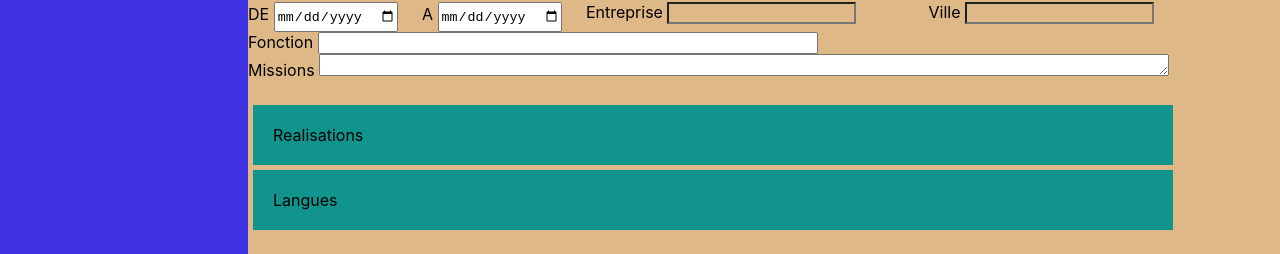
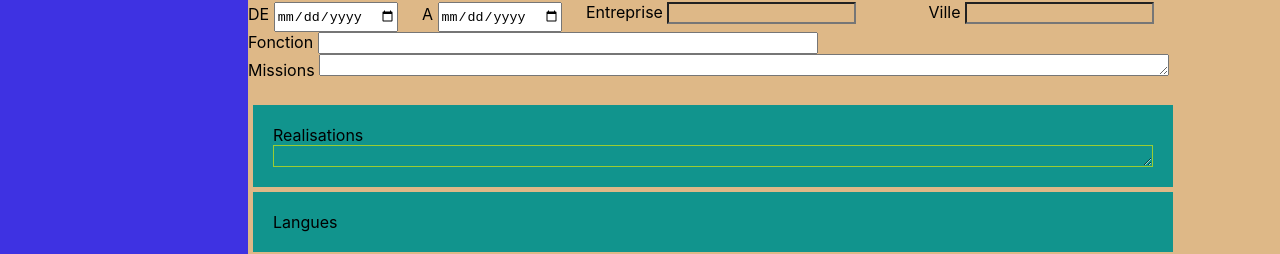
Before and after one commit to bigzeus007/cv-creator.github.io, a React (Create React App) app: page / in a window 1280 px wide. Shown: the part 570-824 px from the top of the page. Built offline with nearby package versions, Linux system fonts and the light colour scheme.

Commit message:
React CV CREATOR
AJOUT fonction REALISATION the same as PROFIL

```diff
--- a/src/App.js
+++ b/src/App.js
@@ -14,11 +14,12 @@ function App() {
   const [profil,setProfil]=useState("");
   const [addFormation,setAddFormation]=useState([{index:0, titre:"1", contenu:""}]);
   const [addExperience,setAddExperience]=useState([{index:0, titre:"1", contenu:""}]);
+  const [realisation,setRealisation]=useState("");
 
 
   return (
     <div className="App" >
-      <Outils addFormation={addFormation} setAddFormation={setAddFormation} profil={profil} setProfil={setProfil} addExperience={addExperience} setAddExperience={setAddExperience}/>
+      <Outils addFormation={addFormation} setAddFormation={setAddFormation} profil={profil} setProfil={setProfil} addExperience={addExperience} setAddExperience={setAddExperience} realisation={realisation} setRealisation={setRealisation}/>
       <div className="monCV">
         <Entete />
         <div className="corpsCV">
@@ -26,7 +27,7 @@ function App() {
             <Profil profil={profil} setProfil={setProfil}/>
             <Formation addFormation={addFormation} setAddFormation={setAddFormation}/>
             <Experiences addExperience={addExperience} setAddExperience={setAddExperience}/>
-            <Realisations />
+            <Realisations realisation={realisation} setRealisation={setRealisation} />
             <Langues />
 
           </div>
--- a/src/Components/Outils.js
+++ b/src/Components/Outils.js
@@ -1,7 +1,7 @@
 import React, { useEffect, useState } from 'react';
 import App from '../App';
 
-function Outils({addFormation, setAddFormation,profil,setProfil,addExperience,setAddExperience}) {
+function Outils({addFormation, setAddFormation,profil,setProfil,addExperience,setAddExperience,realisation,setRealisation}) {
     let a=addFormation.length
     useEffect(()=>{
 
@@ -30,7 +30,12 @@ function Outils({addFormation, setAddFormation,profil,setProfil,addExperience,se
 
                 }}
                  className="Outil" style={{display:"block",height:"40px"}}>Ajouter Experience</button>
-            <button id="realisation" className="Outil" style={{display:"block",height:"40px"}}>Ajouter Realisation</button>
+
+            <button id="realisation" onClick={()=>{
+                setRealisation(realisation==='' ? "none" : "");
+
+                }}
+                className="Outil" style={{display:"block",height:"40px"}}>Ajouter Realisation</button>
             <button id="langue" className="Outil" style={{display:"block",height:"40px"}}>Ajouter Langue</button>
         </div>
     );
--- a/src/Components/Realisations.js
+++ b/src/Components/Realisations.js
@@ -1,6 +1,7 @@
-function Realisations() {
+import TextareaAutosize from "react-textarea-autosize";
+function Realisations({realisation}) {
     return(
-        <div className="realisations">Realisations</div>
+        <div className="realisations" style={{display:realisation}}><label htmlFor="realisation" style={{display:"block"}}>Realisations</label><TextareaAutosize id="realisation" style={{display:"block",width:"100%",backgroundColor:"transparent",borderColor:"yellowgreen",fontSize:"14px"}}/></div>
     );
 }
 export default Realisations;
```
